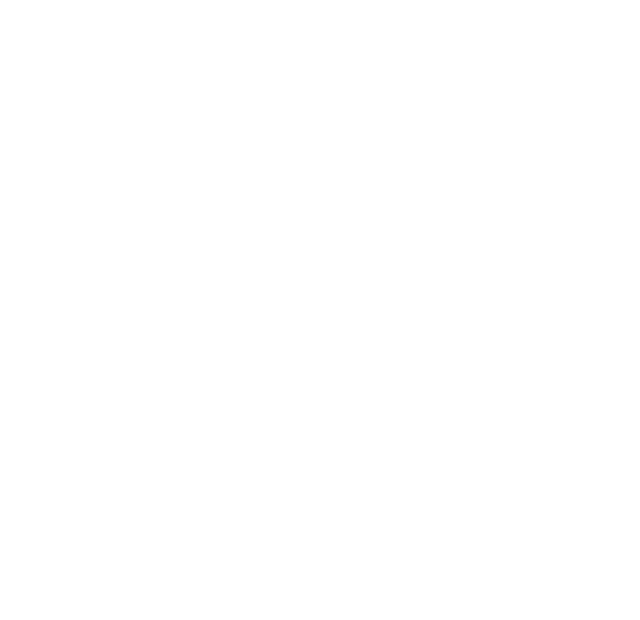
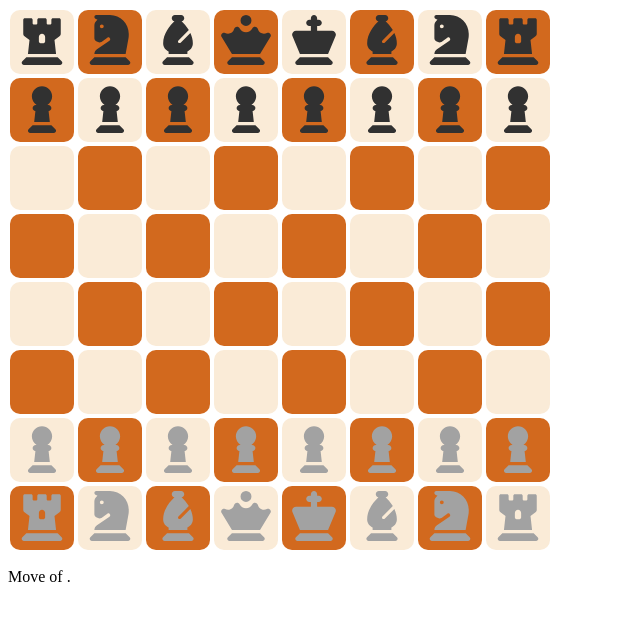
Before and after one commit to uglysatoshi/w-lab8, a plain HTML site: page index.html in a window 1280 px wide. Shown: the whole page, without its empty margins (0-640 px from the left). Drawn offline with Linux system fonts and the light colour scheme.

Commit message:
added gameboard and draggable figures

```diff
--- a/app.js
+++ b/app.js
@@ -0,0 +1,41 @@
+const gameBoard = document.querySelector('#board');
+const activePlayer = document.querySelector('#player');
+const infoDisplay = document.querySelector('#information');
+const width = 8;
+
+const startFigurePosition = [
+    rook, knight, bishop, queen, king, bishop, knight, rook,
+    pawn, pawn, pawn, pawn, pawn, pawn, pawn, pawn,
+    '', '', '', '', '', '', '', '',
+    '', '', '', '', '', '', '', '',
+    '', '', '', '', '', '', '', '',
+    '', '', '', '', '', '', '', '',
+    pawn, pawn, pawn, pawn, pawn, pawn, pawn, pawn,
+    rook, knight, bishop, queen, king, bishop, knight, rook
+];
+
+function createBoard() {
+    startFigurePosition.forEach((startFigure, i) => {
+        const square = document.createElement('div');
+        square.classList.add('square');
+        square.innerHTML = startFigure;
+        square.firstChild && square.firstChild.setAttribute('draggable', true);
+        square.setAttribute('square-id', i);
+        square.classList.add('beige');
+        const row = Math.floor((63 - i) / 8) + 1;
+        if(row % 2 === 0) {
+            square.classList.add(i % 2 === 0 ? 'beige' : 'brown')
+        } else {
+            square.classList.add(i % 2 === 0 ? 'brown' : 'beige')
+        }
+        if (i <= 15) {
+            square.firstChild.classList.add('black');
+        }
+        if (i >= 48) {
+            square.firstChild.classList.add('white');
+        }
+        gameBoard.append(square);
+    })
+}
+
+createBoard()
--- /dev/null
+++ b/figures.js
@@ -0,0 +1,6 @@
+const rook = "<div class='figure' id='rook'> <svg xmlns=\"http://www.w3.org/2000/svg\" height=\"50\" width=\"50\" viewBox=\"0 0 448 512\"> <path d=\"M32 192V48c0-8.8 7.2-16 16-16h64c8.8 0 16 7.2 16 16V88c0 4.4 3.6 8 8 8h32c4.4 0 8-3.6 8-8V48c0-8.8 7.2-16 16-16h64c8.8 0 16 7.2 16 16V88c0 4.4 3.6 8 8 8h32c4.4 0 8-3.6 8-8V48c0-8.8 7.2-16 16-16h64c8.8 0 16 7.2 16 16V192c0 10.1-4.7 19.6-12.8 25.6L352 256l16 144H80L96 256 44.8 217.6C36.7 211.6 32 202.1 32 192zm176 96h32c8.8 0 16-7.2 16-16V224c0-17.7-14.3-32-32-32s-32 14.3-32 32v48c0 8.8 7.2 16 16 16zM22.6 473.4L64 432H384l41.4 41.4c4.2 4.2 6.6 10 6.6 16c0 12.5-10.1 22.6-22.6 22.6H38.6C26.1 512 16 501.9 16 489.4c0-6 2.4-11.8 6.6-16z\"/></svg> </div>"
+const queen = "<div class='figure' id='queen'> <svg xmlns=\"http://www.w3.org/2000/svg\" height=\"50\" width=\"50\" viewBox=\"0 0 512 512\"> <path d=\"M256 0a56 56 0 1 1 0 112A56 56 0 1 1 256 0zM134.1 143.8c3.3-13 15-23.8 30.2-23.8c12.3 0 22.6 7.2 27.7 17c12 23.2 36.2 39 64 39s52-15.8 64-39c5.1-9.8 15.4-17 27.7-17c15.3 0 27 10.8 30.2 23.8c7 27.8 32.2 48.3 62.1 48.3c10.8 0 21-2.7 29.8-7.4c8.4-4.4 18.9-4.5 27.6 .9c13 8 17.1 25 9.2 38L399.7 400H384 343.6 168.4 128 112.3L5.4 223.6c-7.9-13-3.8-30 9.2-38c8.7-5.3 19.2-5.3 27.6-.9c8.9 4.7 19 7.4 29.8 7.4c29.9 0 55.1-20.5 62.1-48.3zM256 224l0 0 0 0h0zM112 432H400l41.4 41.4c4.2 4.2 6.6 10 6.6 16c0 12.5-10.1 22.6-22.6 22.6H86.6C74.1 512 64 501.9 64 489.4c0-6 2.4-11.8 6.6-16L112 432z\"/></svg></div>";
+const pawn = "<div class='figure' id='pawn'> <svg xmlns=\"http://www.w3.org/2000/svg\" height=\"50\" width=\"50\" viewBox=\"0 0 320 512\"> <path d=\"M215.5 224c29.2-18.4 48.5-50.9 48.5-88c0-57.4-46.6-104-104-104S56 78.6 56 136c0 37.1 19.4 69.6 48.5 88H96c-17.7 0-32 14.3-32 32c0 16.5 12.5 30 28.5 31.8L80 400H240L227.5 287.8c16-1.8 28.5-15.3 28.5-31.8c0-17.7-14.3-32-32-32h-8.5zM22.6 473.4c-4.2 4.2-6.6 10-6.6 16C16 501.9 26.1 512 38.6 512H281.4c12.5 0 22.6-10.1 22.6-22.6c0-6-2.4-11.8-6.6-16L256 432H64L22.6 473.4z\"/></svg></div>";
+const knight = "<div class='figure' id='knight'> <svg xmlns=\"http://www.w3.org/2000/svg\" height=\"50\" width=\"50\" viewBox=\"0 0 448 512\"> <path d=\"M96 48L82.7 61.3C70.7 73.3 64 89.5 64 106.5V238.9c0 10.7 5.3 20.7 14.2 26.6l10.6 7c14.3 9.6 32.7 10.7 48.1 3l3.2-1.6c2.6-1.3 5-2.8 7.3-4.5l49.4-37c6.6-5 15.7-5 22.3 0c10.2 7.7 9.9 23.1-.7 30.3L90.4 350C73.9 361.3 64 380 64 400H384l28.9-159c2.1-11.3 3.1-22.8 3.1-34.3V192C416 86 330 0 224 0H83.8C72.9 0 64 8.9 64 19.8c0 7.5 4.2 14.3 10.9 17.7L96 48zm24 68a20 20 0 1 1 40 0 20 20 0 1 1 -40 0zM22.6 473.4c-4.2 4.2-6.6 10-6.6 16C16 501.9 26.1 512 38.6 512H409.4c12.5 0 22.6-10.1 22.6-22.6c0-6-2.4-11.8-6.6-16L384 432H64L22.6 473.4z\"/></svg></div>";
+const king = "<div class='figure' id='king'> <svg xmlns=\"http://www.w3.org/2000/svg\" height=\"50\" width=\"50\" viewBox=\"0 0 448 512\"> <path d=\"M224 0c17.7 0 32 14.3 32 32V48h16c17.7 0 32 14.3 32 32s-14.3 32-32 32H256v48H408c22.1 0 40 17.9 40 40c0 5.3-1 10.5-3.1 15.4L368 400H80L3.1 215.4C1 210.5 0 205.3 0 200c0-22.1 17.9-40 40-40H192V112H176c-17.7 0-32-14.3-32-32s14.3-32 32-32h16V32c0-17.7 14.3-32 32-32zM38.6 473.4L80 432H368l41.4 41.4c4.2 4.2 6.6 10 6.6 16c0 12.5-10.1 22.6-22.6 22.6H54.6C42.1 512 32 501.9 32 489.4c0-6 2.4-11.8 6.6-16z\"/></svg></div>";
+const bishop = "<div class='figure' id='bishop'><svg xmlns=\"http://www.w3.org/2000/svg\" height=\"50\" width=\"50\" viewBox=\"0 0 320 512\"> <path d=\"M128 0C110.3 0 96 14.3 96 32c0 16.1 11.9 29.4 27.4 31.7C78.4 106.8 8 190 8 288c0 47.4 30.8 72.3 56 84.7V400H256V372.7c25.2-12.5 56-37.4 56-84.7c0-37.3-10.2-72.4-25.3-104.1l-99.4 99.4c-6.2 6.2-16.4 6.2-22.6 0s-6.2-16.4 0-22.6L270.8 154.6c-23.2-38.1-51.8-69.5-74.2-90.9C212.1 61.4 224 48.1 224 32c0-17.7-14.3-32-32-32H128zM48 432L6.6 473.4c-4.2 4.2-6.6 10-6.6 16C0 501.9 10.1 512 22.6 512H297.4c12.5 0 22.6-10.1 22.6-22.6c0-6-2.4-11.8-6.6-16L272 432H48z\"/></svg></div>";
--- a/index.html
+++ b/index.html
@@ -3,8 +3,14 @@
 <head>
     <meta charset="UTF-8">
     <title>w-lab8</title>
+    <link rel="stylesheet" href="style.css">
 </head>
 <body>
+    <div id="board"></div>
+    <p> Move of <span id="player"></span>. </p>
+    <p id="information"></p>
 
+    <script src="figures.js"></script>
+    <script src="app.js"></script>
 </body>
 </html>
--- a/style.css
+++ b/style.css
@@ -0,0 +1,33 @@
+#board {
+    width: 544px;
+    height: 544px;
+    display: flex;
+    flex-wrap: wrap;
+}
+
+.square {
+    height: 64px;
+    width: 64px;
+    margin: 2px;
+    display: flex;
+    align-items: center;
+    justify-content: center;
+}
+
+.beige {
+    background-color: antiquewhite;
+    border-radius: 10px;
+    border: azure;
+}
+
+.brown {
+    background-color: chocolate;
+}
+
+.black {
+    fill: #313131;
+}
+
+.white {
+    fill: #a2a2a2;
+}
```
Also changed, not shown: scripts.js (deleted).
